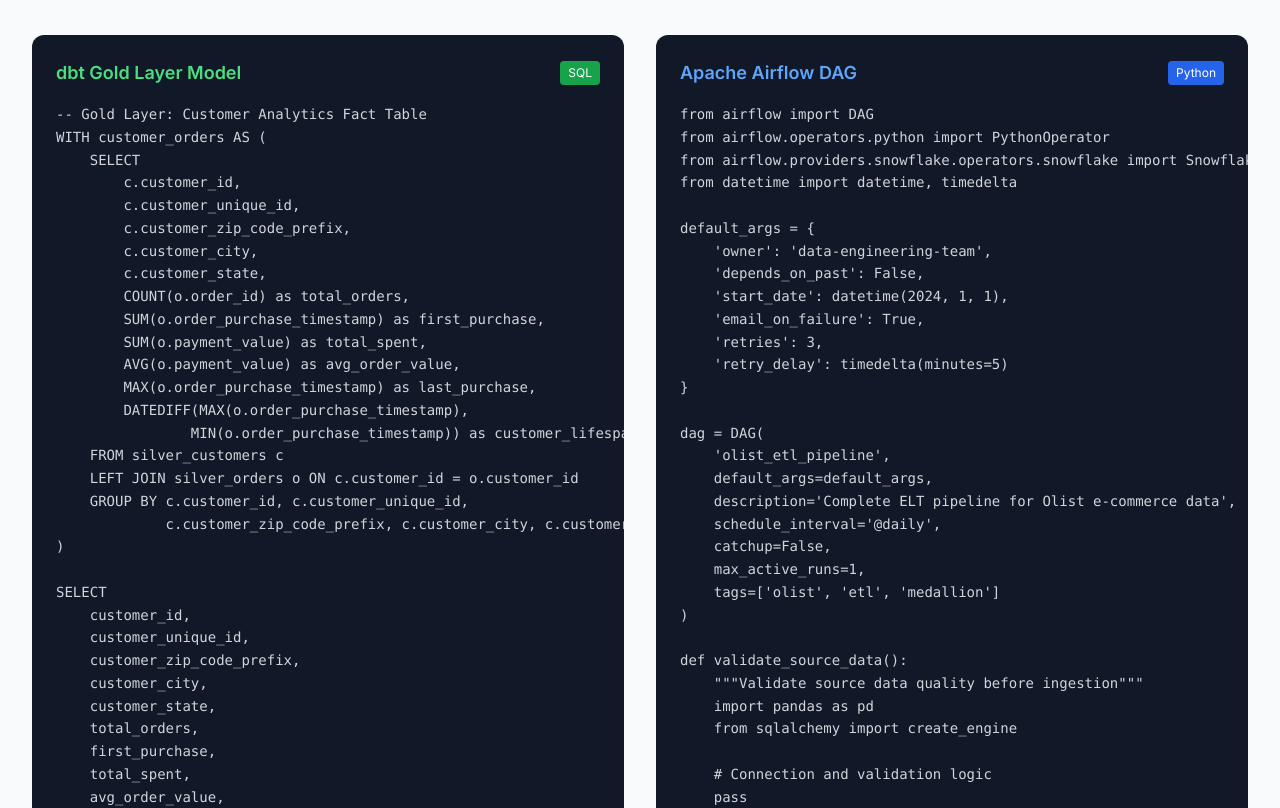
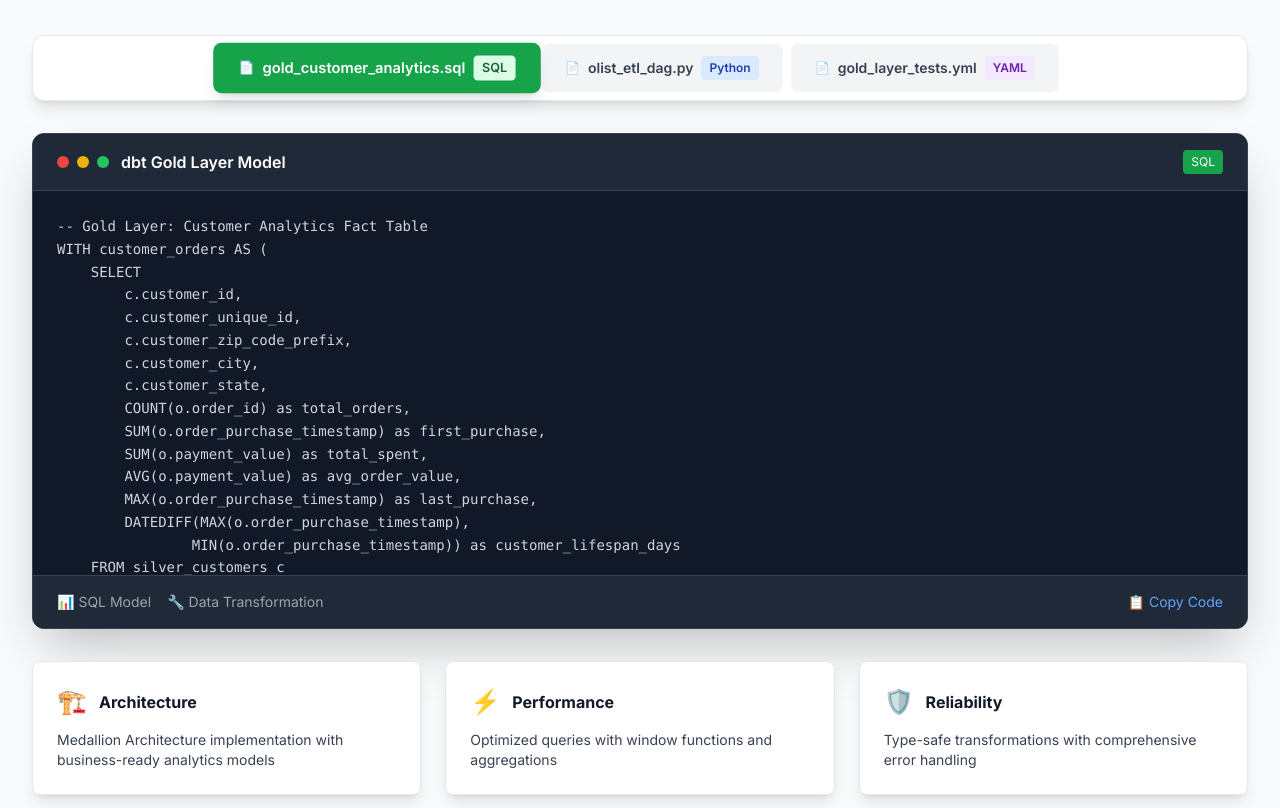
Before and after one commit to Y0U5F/Y0U5F.github.io, a Next.js app: page /projects/olist-etl in a window 1280 px wide. Shown: the part 4480-5288 px from the top of the page. Built offline with nearby package versions, Linux system fonts and the light colour scheme.

Commit message:
🎯 Enhanced Code Showcase with interactive tabbed interface

```diff
--- a/src/app/projects/olist-etl/page.tsx
+++ b/src/app/projects/olist-etl/page.tsx
@@ -1,10 +1,170 @@
 'use client'
 
+import { useState } from 'react'
 import Link from 'next/link'
 import Image from 'next/image'
 import { ArrowLeft, Database, GitBranch, Zap, Shield, TrendingUp, Clock, DollarSign, Layers, Workflow, Server, BarChart3 } from 'lucide-react'
 
 export default function OlistETLPage() {
+  const [activeCodeTab, setActiveCodeTab] = useState<'gold_model' | 'airflow_dag' | 'data_tests'>('gold_model')
+
+  const codeFiles: Array<{id: 'gold_model' | 'airflow_dag' | 'data_tests', name: string, language: string, color: string}> = [
+    { id: 'gold_model', name: 'gold_customer_analytics.sql', language: 'SQL', color: 'green' },
+    { id: 'airflow_dag', name: 'olist_etl_dag.py', language: 'Python', color: 'blue' },
+    { id: 'data_tests', name: 'gold_layer_tests.yml', language: 'YAML', color: 'purple' }
+  ]
+
+  const codeContent = {
+    gold_model: {
+      title: 'dbt Gold Layer Model',
+      content: `-- Gold Layer: Customer Analytics Fact Table
+WITH customer_orders AS (
+    SELECT
+        c.customer_id,
+        c.customer_unique_id,
+        c.customer_zip_code_prefix,
+        c.customer_city,
+        c.customer_state,
+        COUNT(o.order_id) as total_orders,
+        SUM(o.order_purchase_timestamp) as first_purchase,
+        SUM(o.payment_value) as total_spent,
+        AVG(o.payment_value) as avg_order_value,
+        MAX(o.order_purchase_timestamp) as last_purchase,
+        DATEDIFF(MAX(o.order_purchase_timestamp),
+                MIN(o.order_purchase_timestamp)) as customer_lifespan_days
+    FROM silver_customers c
+    LEFT JOIN silver_orders o ON c.customer_id = o.customer_id
+    GROUP BY c.customer_id, c.customer_unique_id,
+             c.customer_zip_code_prefix, c.customer_city, c.customer_state
+)
+
+SELECT
+    customer_id,
+    customer_unique_id,
+    customer_zip_code_prefix,
+    customer_city,
+    customer_state,
+    total_orders,
+    first_purchase,
+    total_spent,
+    avg_order_value,
+    last_purchase,
+    customer_lifespan_days,
+    CASE
+        WHEN total_orders >= 3 AND total_spent >= 500 THEN 'High Value'
+        WHEN total_orders >= 2 THEN 'Regular'
+        ELSE 'New'
+    END as customer_segment
+FROM customer_orders
+QUALIFY ROW_NUMBER() OVER (ORDER BY total_spent DESC) <= 100000`
+    },
+    airflow_dag: {
+      title: 'Apache Airflow DAG',
+      content: `from airflow import DAG
+from airflow.operators.python import PythonOperator
+from airflow.providers.snowflake.operators.snowflake import SnowflakeOperator
+from datetime import datetime, timedelta
+
+default_args = {
+    'owner': 'data-engineering-team',
+    'depends_on_past': False,
+    'start_date': datetime(2024, 1, 1),
+    'email_on_failure': True,
+    'retries': 3,
+    'retry_delay': timedelta(minutes=5)
+}
+
+dag = DAG(
+    'olist_etl_pipeline',
+    default_args=default_args,
+    description='Complete ELT pipeline for Olist e-commerce data',
+    schedule_interval='@daily',
+    catchup=False,
+    max_active_runs=1,
+    tags=['olist', 'etl', 'medallion']
+)
+
+def validate_source_data():
+    """Validate source data quality before ingestion"""
+    import pandas as pd
+    from sqlalchemy import create_engine
+
+    # Connection and validation logic
+    pass
+
+def run_dbt_models():
+    """Execute dbt models and tests"""
+    import subprocess
+    result = subprocess.run(['dbt', 'run', '--models', 'gold'],
+                          capture_output=True, text=True)
+    return result.returncode == 0
+
+# Task definitions
+validate_task = PythonOperator(
+    task_id='validate_source_data',
+    python_callable=validate_source_data,
+    dag=dag
+)
+
+bronze_ingestion = SnowflakeOperator(
+    task_id='bronze_layer_ingestion',
+    sql='./sql/bronze_ingestion.sql',
+    snowflake_conn_id='snowflake_default',
+    dag=dag
+)
+
+silver_transform = SnowflakeOperator(
+    task_id='silver_layer_transform',
+    sql='./sql/silver_transform.sql',
+    snowflake_conn_id='snowflake_default',
+    dag=dag
+)
+
+gold_analytics = PythonOperator(
+    task_id='gold_layer_analytics',
+    python_callable=run_dbt_models,
+    dag=dag
+)
+
+# Dependencies
+validate_task >> bronze_ingestion >> silver_transform >> gold_analytics`
+    },
+    data_tests: {
+      title: 'dbt Data Quality Tests',
+      content: `version: 2
+models:
+  - name: gold_customer_analytics
+    tests:
+      - unique:
+          column_name: customer_id
+      - not_null:
+          column_name: customer_unique_id
+      - accepted_values:
+          column_name: customer_state
+          values: ['SP', 'RJ', 'MG', 'RS', 'PR', 'SC', 'BA', 'DF', 'GO', 'ES', 'PE', 'CE', 'PA', 'MT', 'MS', 'PB', 'PI', 'AL', 'SE', 'TO', 'RO', 'AC', 'AP', 'AM', 'RR']
+      - dbt_utils.expression_is_true:
+          expression: "total_spent >= 0"
+          condition: "total_spent IS NOT NULL"
+    columns:
+      - name: customer_segment
+        tests:
+          - accepted_values:
+              values: ['High Value', 'Regular', 'New']
+          - not_null
+
+  - name: gold_order_facts
+    tests:
+      - dbt_utils.equal_rowcount:
+          compare_model: ref('silver_orders')
+      - dbt_utils.at_least_one
+      - relationships:
+          to: ref('gold_customer_analytics')
+          field: customer_id
+          config:
+            severity: warn`
+    }
+  }
+
   const challenges = [
     {
       challenge: "Complex Data Quality Issues",
@@ -541,179 +701,106 @@ export default function OlistETLPage() {
            <div className="text-center mb-16">
              <h2 className="text-4xl font-bold text-gray-900 mb-6">Code Showcase</h2>
              <p className="text-xl text-gray-700 max-w-3xl mx-auto">
-               Key code snippets demonstrating the data engineering implementation
+               Interactive code browser - click on any file tab to explore the implementation
              </p>
            </div>
 
-           <div className="grid lg:grid-cols-2 gap-8 mb-12">
-             {/* dbt Model Example */}
-             <div className="bg-gray-900 rounded-xl p-6 text-white overflow-x-auto">
-               <div className="flex items-center justify-between mb-4">
-                 <h3 className="text-lg font-semibold text-green-400">dbt Gold Layer Model</h3>
-                 <span className="text-xs bg-green-600 px-2 py-1 rounded">SQL</span>
+           {/* File Tabs */}
+           <div className="flex flex-wrap justify-center gap-2 mb-8 p-2 bg-white rounded-xl shadow-lg border border-gray-200">
+             {codeFiles.map((file) => (
+               <button
+                 key={file.id}
+                 onClick={() => setActiveCodeTab(file.id)}
+                 className={`px-6 py-3 rounded-lg font-semibold text-sm transition-all duration-300 flex items-center gap-2 ${
+                   activeCodeTab === file.id
+                     ? `bg-${file.color}-600 text-white shadow-lg transform scale-105`
+                     : 'bg-gray-100 text-gray-700 hover:bg-gray-200 hover:scale-102'
+                 }`}
+               >
+                 <span className="text-xs">📄</span>
+                 {file.name}
+                 <span className={`text-xs px-2 py-1 rounded bg-${file.color}-100 text-${file.color}-800`}>
+                   {file.language}
+                 </span>
+               </button>
+             ))}
+           </div>
+
+           {/* Code Content */}
+           <div className="bg-gray-900 rounded-xl shadow-2xl border border-gray-700 overflow-hidden">
+             <div className="flex items-center justify-between px-6 py-4 bg-gray-800 border-b border-gray-700">
+               <div className="flex items-center gap-3">
+                 <div className="flex gap-2">
+                   <div className="w-3 h-3 bg-red-500 rounded-full"></div>
+                   <div className="w-3 h-3 bg-yellow-500 rounded-full"></div>
+                   <div className="w-3 h-3 bg-green-500 rounded-full"></div>
+                 </div>
+                 <h3 className="text-white font-semibold">{codeContent[activeCodeTab].title}</h3>
                </div>
+               <div className="flex items-center gap-2">
+                 <span className={`text-xs px-2 py-1 rounded bg-${codeFiles.find(f => f.id === activeCodeTab)?.color}-600 text-white`}>
+                   {codeFiles.find(f => f.id === activeCodeTab)?.language}
+                 </span>
+               </div>
+             </div>
+
+             <div className="p-6 overflow-x-auto max-h-96">
                <pre className="text-sm text-gray-300 leading-relaxed">
-{`-- Gold Layer: Customer Analytics Fact Table
-WITH customer_orders AS (
-    SELECT
-        c.customer_id,
-        c.customer_unique_id,
-        c.customer_zip_code_prefix,
-        c.customer_city,
-        c.customer_state,
-        COUNT(o.order_id) as total_orders,
-        SUM(o.order_purchase_timestamp) as first_purchase,
-        SUM(o.payment_value) as total_spent,
-        AVG(o.payment_value) as avg_order_value,
-        MAX(o.order_purchase_timestamp) as last_purchase,
-        DATEDIFF(MAX(o.order_purchase_timestamp),
-                MIN(o.order_purchase_timestamp)) as customer_lifespan_days
-    FROM silver_customers c
-    LEFT JOIN silver_orders o ON c.customer_id = o.customer_id
-    GROUP BY c.customer_id, c.customer_unique_id,
-             c.customer_zip_code_prefix, c.customer_city, c.customer_state
-)
-
-SELECT
-    customer_id,
-    customer_unique_id,
-    customer_zip_code_prefix,
-    customer_city,
-    customer_state,
-    total_orders,
-    first_purchase,
-    total_spent,
-    avg_order_value,
-    last_purchase,
-    customer_lifespan_days,
-    CASE
-        WHEN total_orders >= 3 AND total_spent >= 500 THEN 'High Value'
-        WHEN total_orders >= 2 THEN 'Regular'
-        ELSE 'New'
-    END as customer_segment
-FROM customer_orders
-QUALIFY ROW_NUMBER() OVER (ORDER BY total_spent DESC) <= 100000`}
+                 <code>{codeContent[activeCodeTab].content}</code>
                </pre>
              </div>
 
-             {/* Airflow DAG Example */}
-             <div className="bg-gray-900 rounded-xl p-6 text-white overflow-x-auto">
-               <div className="flex items-center justify-between mb-4">
-                 <h3 className="text-lg font-semibold text-blue-400">Apache Airflow DAG</h3>
-                 <span className="text-xs bg-blue-600 px-2 py-1 rounded">Python</span>
+             {/* Code Actions */}
+             <div className="px-6 py-4 bg-gray-800 border-t border-gray-700">
+               <div className="flex items-center justify-between text-sm">
+                 <div className="flex items-center gap-4 text-gray-400">
+                   <span>📊 {activeCodeTab === 'gold_model' ? 'SQL Model' : activeCodeTab === 'airflow_dag' ? 'Python DAG' : 'YAML Tests'}</span>
+                   <span>🔧 {activeCodeTab === 'gold_model' ? 'Data Transformation' : activeCodeTab === 'airflow_dag' ? 'Orchestration' : 'Quality Assurance'}</span>
+                 </div>
+                 <button className="text-blue-400 hover:text-blue-300 transition-colors">
+                   📋 Copy Code
+                 </button>
                </div>
-               <pre className="text-sm text-gray-300 leading-relaxed">
-{`from airflow import DAG
-from airflow.operators.python import PythonOperator
-from airflow.providers.snowflake.operators.snowflake import SnowflakeOperator
-from datetime import datetime, timedelta
-
-default_args = {
-    'owner': 'data-engineering-team',
-    'depends_on_past': False,
-    'start_date': datetime(2024, 1, 1),
-    'email_on_failure': True,
-    'retries': 3,
-    'retry_delay': timedelta(minutes=5)
-}
-
-dag = DAG(
-    'olist_etl_pipeline',
-    default_args=default_args,
-    description='Complete ELT pipeline for Olist e-commerce data',
-    schedule_interval='@daily',
-    catchup=False,
-    max_active_runs=1,
-    tags=['olist', 'etl', 'medallion']
-)
-
-def validate_source_data():
-    """Validate source data quality before ingestion"""
-    import pandas as pd
-    from sqlalchemy import create_engine
-
-    # Connection and validation logic
-    pass
-
-def run_dbt_models():
-    """Execute dbt models and tests"""
-    import subprocess
-    result = subprocess.run(['dbt', 'run', '--models', 'gold'],
-                          capture_output=True, text=True)
-    return result.returncode == 0
-
-# Task definitions
-validate_task = PythonOperator(
-    task_id='validate_source_data',
-    python_callable=validate_source_data,
-    dag=dag
-)
-
-bronze_ingestion = SnowflakeOperator(
-    task_id='bronze_layer_ingestion',
-    sql='./sql/bronze_ingestion.sql',
-    snowflake_conn_id='snowflake_default',
-    dag=dag
-)
-
-silver_transform = SnowflakeOperator(
-    task_id='silver_layer_transform',
-    sql='./sql/silver_transform.sql',
-    snowflake_conn_id='snowflake_default',
-    dag=dag
-)
-
-gold_analytics = PythonOperator(
-    task_id='gold_layer_analytics',
-    python_callable=run_dbt_models,
-    dag=dag
-)
-
-# Dependencies
-validate_task >> bronze_ingestion >> silver_transform >> gold_analytics`}
-               </pre>
              </div>
            </div>
 
-           {/* Data Quality Tests */}
-           <div className="bg-gray-900 rounded-xl p-6 text-white overflow-x-auto">
-             <div className="flex items-center justify-between mb-4">
-               <h3 className="text-lg font-semibold text-purple-400">dbt Data Quality Tests</h3>
-               <span className="text-xs bg-purple-600 px-2 py-1 rounded">YAML</span>
+           {/* Code Description */}
+           <div className="mt-8 grid md:grid-cols-3 gap-6">
+             <div className="bg-white rounded-lg p-6 shadow-lg border border-gray-200">
+               <div className="flex items-center mb-3">
+                 <span className="text-2xl mr-3">🏗️</span>
+                 <h4 className="font-bold text-gray-900">Architecture</h4>
+               </div>
+               <p className="text-sm text-gray-700">
+                 {activeCodeTab === 'gold_model' && 'Medallion Architecture implementation with business-ready analytics models'}
+                 {activeCodeTab === 'airflow_dag' && 'Automated pipeline orchestration with error handling and monitoring'}
+                 {activeCodeTab === 'data_tests' && 'Comprehensive data quality validation and testing framework'}
+               </p>
              </div>
-             <pre className="text-sm text-gray-300 leading-relaxed">
-{`version: 2
-models:
-  - name: gold_customer_analytics
-    tests:
-      - unique:
-          column_name: customer_id
-      - not_null:
-          column_name: customer_unique_id
-      - accepted_values:
-          column_name: customer_state
-          values: ['SP', 'RJ', 'MG', 'RS', 'PR', 'SC', 'BA', 'DF', 'GO', 'ES', 'PE', 'CE', 'PA', 'MT', 'MS', 'PB', 'PI', 'AL', 'SE', 'TO', 'RO', 'AC', 'AP', 'AM', 'RR']
-      - dbt_utils.expression_is_true:
-          expression: "total_spent >= 0"
-          condition: "total_spent IS NOT NULL"
-    columns:
-      - name: customer_segment
-        tests:
-          - accepted_values:
-              values: ['High Value', 'Regular', 'New']
-          - not_null
 
-  - name: gold_order_facts
-    tests:
-      - dbt_utils.equal_rowcount:
-          compare_model: ref('silver_orders')
-      - dbt_utils.at_least_one
-      - relationships:
-          to: ref('gold_customer_analytics')
-          field: customer_id
-          config:
-            severity: warn`}
-             </pre>
+             <div className="bg-white rounded-lg p-6 shadow-lg border border-gray-200">
+               <div className="flex items-center mb-3">
+                 <span className="text-2xl mr-3">⚡</span>
+                 <h4 className="font-bold text-gray-900">Performance</h4>
+               </div>
+               <p className="text-sm text-gray-700">
+                 {activeCodeTab === 'gold_model' && 'Optimized queries with window functions and aggregations'}
+                 {activeCodeTab === 'airflow_dag' && 'Parallel execution with retry logic and SLA monitoring'}
+                 {activeCodeTab === 'data_tests' && 'Automated validation with minimal performance impact'}
+               </p>
+             </div>
+
+             <div className="bg-white rounded-lg p-6 shadow-lg border border-gray-200">
+               <div className="flex items-center mb-3">
+                 <span className="text-2xl mr-3">🛡️</span>
+                 <h4 className="font-bold text-gray-900">Reliability</h4>
+               </div>
+               <p className="text-sm text-gray-700">
+                 {activeCodeTab === 'gold_model' && 'Type-safe transformations with comprehensive error handling'}
+                 {activeCodeTab === 'airflow_dag' && 'Production-ready with alerting and failure recovery'}
+                 {activeCodeTab === 'data_tests' && 'Risk-based testing approach with early anomaly detection'}
+               </p>
+             </div>
            </div>
          </div>
        </section>
```
